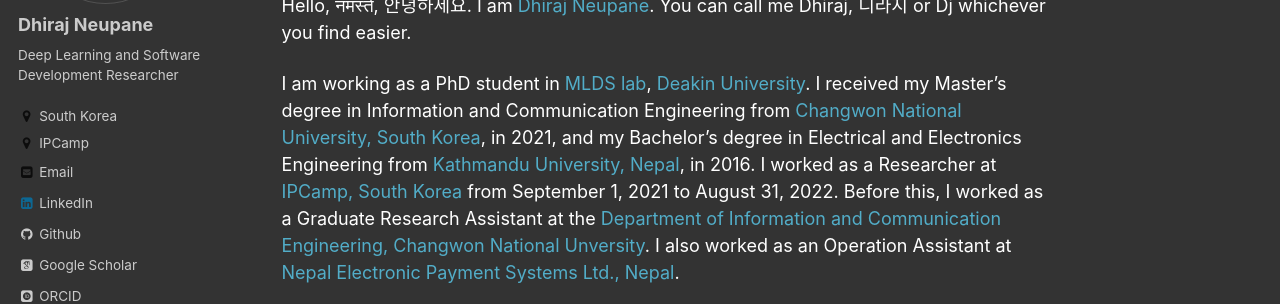
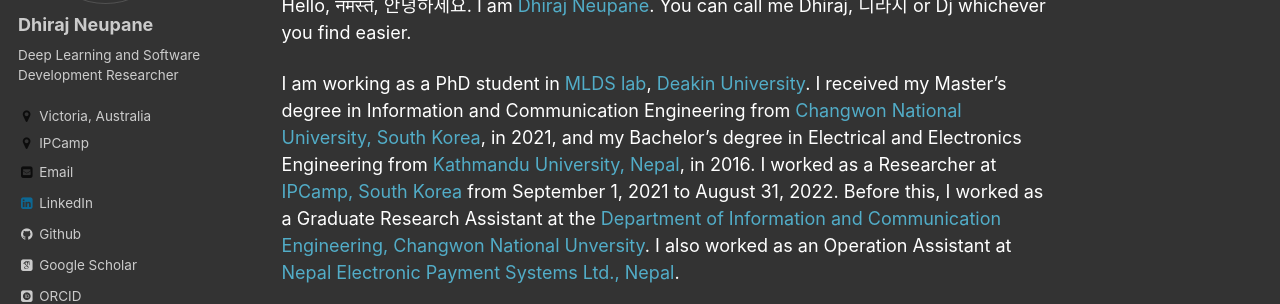
Before and after one commit to dhirajneupane/academicPortfolio, a Jekyll site: the page built from _pages/about.md, in a window 1280 px wide. Shown: the part 330-634 px from the top of the page. Built offline with Jekyll 4.4.1, drawn with Linux system fonts in a browser that asks for light colours; some web fonts are replaced.

Commit message:
Update _config.yml

```diff
--- a/_config.yml
+++ b/_config.yml
@@ -83,7 +83,7 @@ author:
   name             : "Dhiraj Neupane"
   avatar           : "Dhiraj_png.png"
   bio              : "Deep Learning and Software Development Researcher"
-  location         : "South Korea"
+  location         : "Victoria, Australia"
   employer         : "IPCamp"
   googlescholar    : "https://scholar.google.com/citations?user=KtSkA68AAAAJ&hl=en"
   email            : "d.neupane@deakin.edu.au"
```
